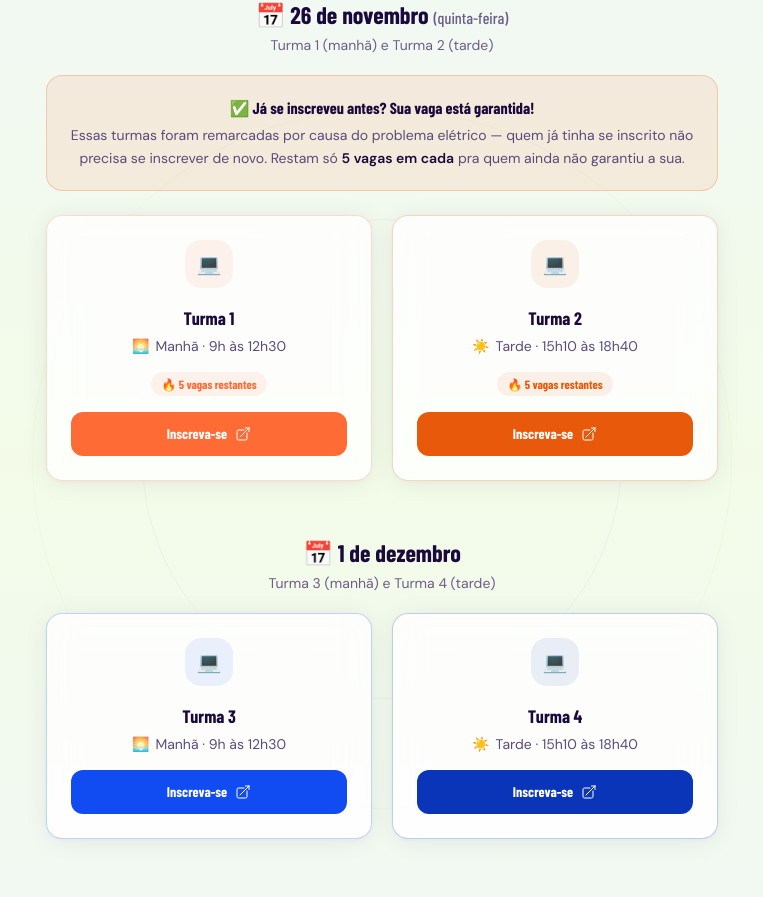
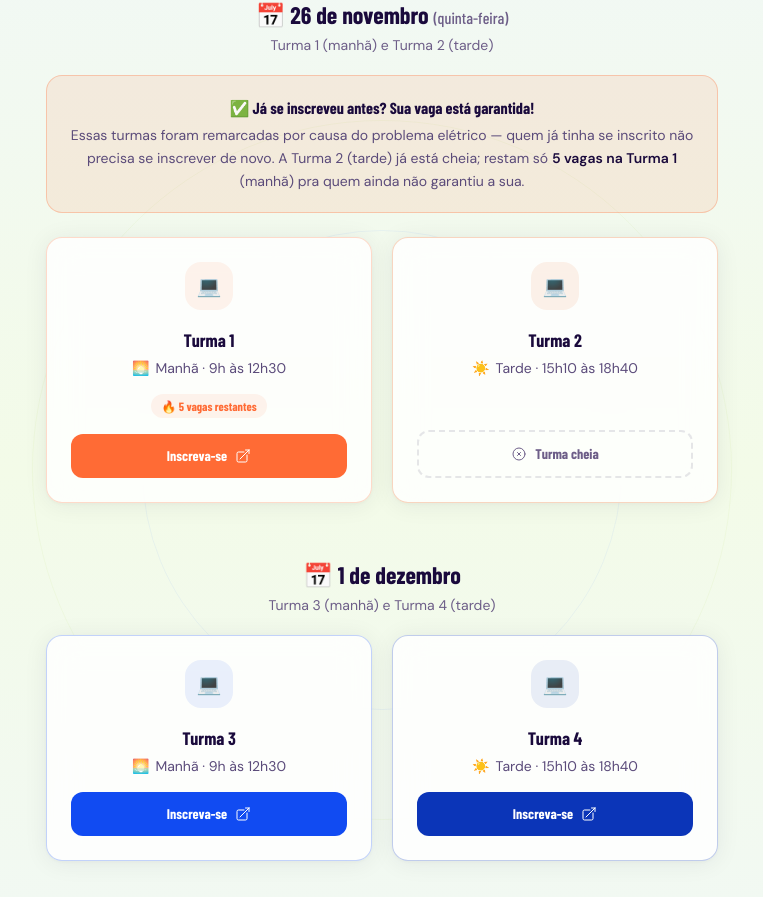
Before and after one commit to heliodevreact-star/catadoresDigitais, a React (Vite) app in the folder landing/: page / in a window 1280 px wide. Shown: the part 1357-2254 px from the top of the page, without its empty margins (258-1021 px from the left). Built offline with nearby package versions, Linux system fonts and the light colour scheme; a web font is replaced by a local one.

Commit message:
data update

```diff
--- a/landing/src/components/ComingSoon.tsx
+++ b/landing/src/components/ComingSoon.tsx
@@ -6,6 +6,7 @@ import {
   HiOutlineArrowTopRightOnSquare,
   HiOutlineLockClosed,
   HiOutlineDocumentText,
+  HiOutlineXCircle,
 } from 'react-icons/hi2';
 import { HiSparkles } from 'react-icons/hi';
 import { useTheme } from '../context/ThemeContext';
@@ -19,6 +20,7 @@ type Turma = {
   accent: string;
   vagas?: number;
   link?: string;
+  fechada?: boolean;
 };
 
 // Turmas 1 e 2: remarcadas por causa do problema elétrico — quem já se
@@ -41,8 +43,7 @@ const turmasReabertas: Turma[] = [
     periodoIcon: '☀️',
     horario: '15h10 às 18h40',
     accent: '#E8590C',
-    vagas: 5,
-    link: 'https://forms.gle/WzPr56KQhp6ymcnr7',
+    fechada: true,
   },
 ];
 
@@ -153,7 +154,7 @@ export function ComingSoon() {
   const { isDark } = useTheme();
 
   function renderTurma(t: Turma, i: number, delayBase: number, dataContexto: string) {
-    const temLink = Boolean(t.link);
+    const temLink = Boolean(t.link) && !t.fechada;
     const Wrapper = (temLink ? motion.a : motion.div) as typeof motion.a;
     return (
       <Wrapper
@@ -172,7 +173,7 @@ export function ComingSoon() {
         whileHover={temLink ? { y: -6, scale: 1.03, transition: { duration: 0.12, ease: 'easeOut' } } : undefined}
         whileTap={temLink ? { scale: 0.97, transition: { duration: 0.08 } } : undefined}
         className="glass-card rounded-2xl p-6 text-center flex flex-col"
-        style={{ borderColor: `${t.accent}40` }}
+        style={{ borderColor: `${t.accent}40`, opacity: t.fechada ? 0.6 : 1 }}
       >
         <div
           className="w-12 h-12 rounded-2xl flex items-center justify-center mx-auto mb-4 text-xl"
@@ -197,7 +198,11 @@ export function ComingSoon() {
           </div>
         )}
 
-        {temLink ? (
+        {t.fechada ? (
+          <div className="mt-auto font-syne font-bold text-sm px-4 py-3 rounded-xl flex items-center justify-center gap-2 border-2 border-dashed border-[var(--c-border)] text-[var(--c-subtle)]">
+            <HiOutlineXCircle className="w-4 h-4" /> Turma cheia
+          </div>
+        ) : temLink ? (
           <div
             className="mt-auto font-syne font-bold text-sm text-white px-4 py-3 rounded-xl flex items-center justify-center gap-2 transition-opacity hover:opacity-90"
             style={{ background: t.accent }}
@@ -335,9 +340,10 @@ export function ComingSoon() {
           </p>
           <p className="font-dm text-sm text-[var(--c-muted)] leading-relaxed">
             Essas turmas foram remarcadas por causa do problema elétrico — quem
-            já tinha se inscrito não precisa se inscrever de novo. Restam só{' '}
-            <strong className="text-[var(--c-text)]">5 vagas em cada</strong>{' '}
-            pra quem ainda não garantiu a sua.
+            já tinha se inscrito não precisa se inscrever de novo. A Turma 2
+            (tarde) já está cheia; restam só{' '}
+            <strong className="text-[var(--c-text)]">5 vagas na Turma 1</strong>{' '}
+            (manhã) pra quem ainda não garantiu a sua.
           </p>
         </motion.div>
 
```
